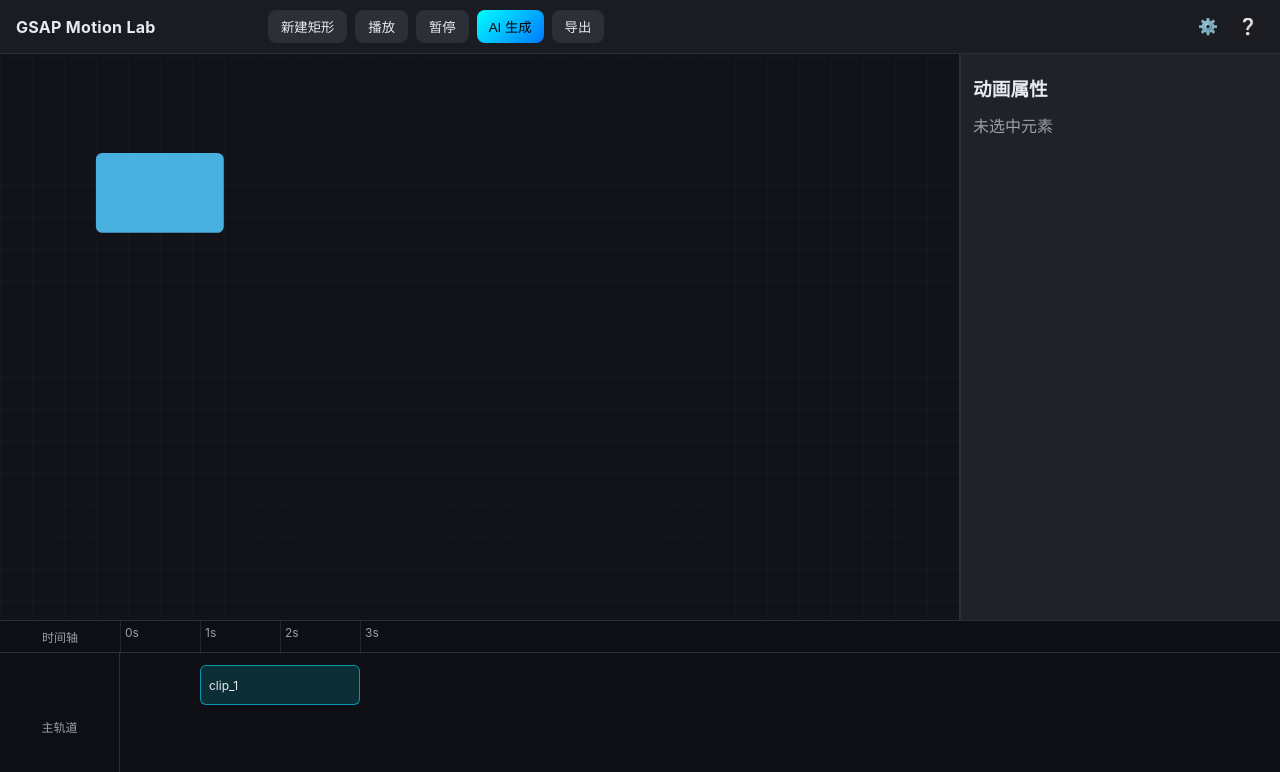
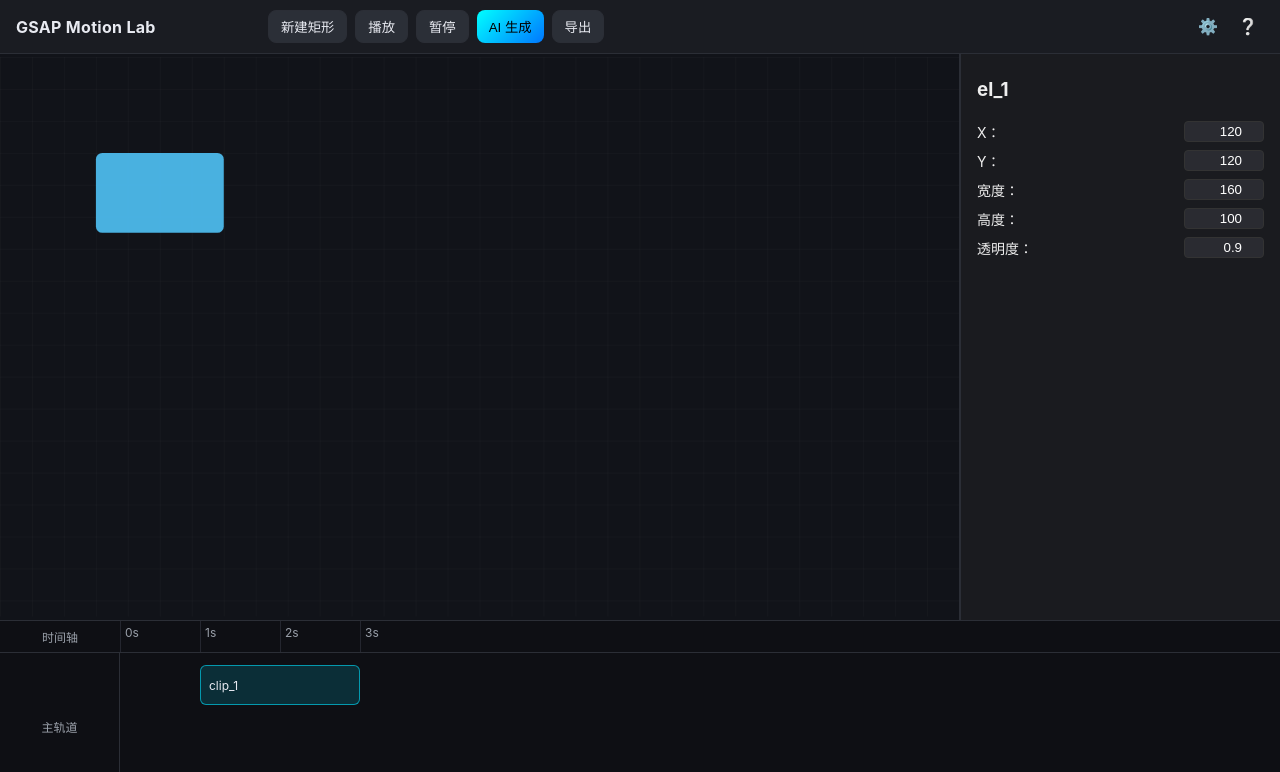
Before and after one commit to kkkkkktom/gsap-motion-lab, a React (Vite) app: page / in a window 1280 px wide. Both pictures are taken after a click on the button "新建矩形". Shown: the top 772 px of the page. Built offline with nearby package versions, Linux system fonts and the light colour scheme.

Commit message:
右侧的属性面板与画布里的元素真正联动

```diff
--- a/index.html
+++ b/index.html
@@ -2,7 +2,7 @@
 <html lang="en">
   <head>
     <meta charset="UTF-8" />
-    <link rel="icon" type="image/svg+xml" href="/vite.svg" />
+    <link rel="icon" type="image/svg+xml" href="./src/assets/411761372382_.pic.ico" />
     <meta name="viewport" content="width=device-width, initial-scale=1.0" />
     <title>gsap-motion-lab</title>
   </head>
--- a/src/components/PropertyPanel.tsx
+++ b/src/components/PropertyPanel.tsx
@@ -1,10 +1,73 @@
 import React from "react";
+import { useElementStore } from "../store/useElementStore";
 
 const PropertyPanel: React.FC = () => {
+  const { selectedElement, update } = useElementStore();
+
+  if (!selectedElement) {
+    return (
+      <div className="property-panel">
+        <h3>动画属性</h3>
+        <div className="muted">未选中元素</div>
+      </div>
+    );
+  }
+
+  const handleChange = (key: keyof typeof selectedElement, value: number) => {
+    update(selectedElement.id, { [key]: value });
+  };
+
   return (
     <div className="property-panel">
-      <h3>动画属性</h3>
-      <div className="muted">未选中元素</div>
+      <h3>{selectedElement.id}</h3>
+
+      <div className="prop-group">
+        <label>X：</label>
+        <input
+          type="number"
+          value={selectedElement.x}
+          onChange={(e) => handleChange("x", Number(e.target.value))}
+        />
+      </div>
+
+      <div className="prop-group">
+        <label>Y：</label>
+        <input
+          type="number"
+          value={selectedElement.y}
+          onChange={(e) => handleChange("y", Number(e.target.value))}
+        />
+      </div>
+
+      <div className="prop-group">
+        <label>宽度：</label>
+        <input
+          type="number"
+          value={selectedElement.width}
+          onChange={(e) => handleChange("width", Number(e.target.value))}
+        />
+      </div>
+
+      <div className="prop-group">
+        <label>高度：</label>
+        <input
+          type="number"
+          value={selectedElement.height}
+          onChange={(e) => handleChange("height", Number(e.target.value))}
+        />
+      </div>
+
+      <div className="prop-group">
+        <label>透明度：</label>
+        <input
+          type="number"
+          min="0"
+          max="1"
+          step="0.1"
+          value={selectedElement.opacity}
+          onChange={(e) => handleChange("opacity", Number(e.target.value))}
+        />
+      </div>
     </div>
   );
 };
--- a/src/store/useElementStore.ts
+++ b/src/store/useElementStore.ts
@@ -14,6 +14,7 @@ export interface ElementNode {
 interface ElementState {
   elements: Record<string, ElementNode>;
   selectedId?: string;
+  selectedElement?: ElementNode;
   addRect: () => void;
   update: (id: string, patch: Partial<ElementNode>) => void;
   select: (id?: string) => void;
@@ -22,9 +23,10 @@ interface ElementState {
 let idCounter = 0;
 const nextId = () => `el_${++idCounter}`;
 
-export const useElementStore = create<ElementState>((set) => ({
+export const useElementStore = create<ElementState>((set, get) => ({
   elements: {},
   selectedId: undefined,
+  selectedElement: undefined,
 
   addRect: () =>
     set((s) => {
@@ -39,22 +41,30 @@ export const useElementStore = create<ElementState>((set) => ({
         opacity: 0.9,
         isSelected: false,
       };
-      return { elements: { ...s.elements, [id]: el }, selectedId: id };
+      return { elements: { ...s.elements, [id]: el }, selectedId: id, selectedElement: el };
     }),
 
   update: (id, patch) =>
-    set((s) => ({
-      elements: { ...s.elements, [id]: { ...s.elements[id], ...patch } },
-    })),
+    set((s) => {
+      const updated = { ...s.elements[id], ...patch };
+      return {
+        elements: { ...s.elements, [id]: updated },
+        selectedElement: s.selectedId === id ? updated : s.selectedElement,
+      };
+    }),
 
   select: (id) =>
-    set((s) => ({
+    set((s) => {
+      const selected = id ? s.elements[id] : undefined;
+      return {
         selectedId: id,
+        selectedElement: selected,
         elements: Object.fromEntries(
           Object.entries(s.elements).map(([key, val]) => [
             key,
             { ...val, isSelected: key === id },
           ])
         ),
-    })),
+      };
+    }),
 }));
--- a/src/style/global.css
+++ b/src/style/global.css
@@ -79,3 +79,30 @@ body {
   stroke: var(--primary);
   stroke-width: 2px;
 }
+
+.property-panel {
+  display: flex;
+  flex-direction: column;
+  gap: 8px;
+  background: #1a1b1f;
+  color: #eee;
+  padding: 16px;
+
+  .prop-group {
+    display: flex;
+    align-items: center;
+    justify-content: space-between;
+    label {
+      font-size: 14px;
+    }
+    input {
+      width: 80px;
+      background: #2a2b31;
+      border: 1px solid #333;
+      border-radius: 4px;
+      color: #fff;
+      padding: 2px 6px;
+      text-align: right;
+    }
+  }
+}
```
Also changed, not shown: 1 other file (tests, documents, lock files or other folders). Lines whose indentation alone changed are shown as unchanged.
